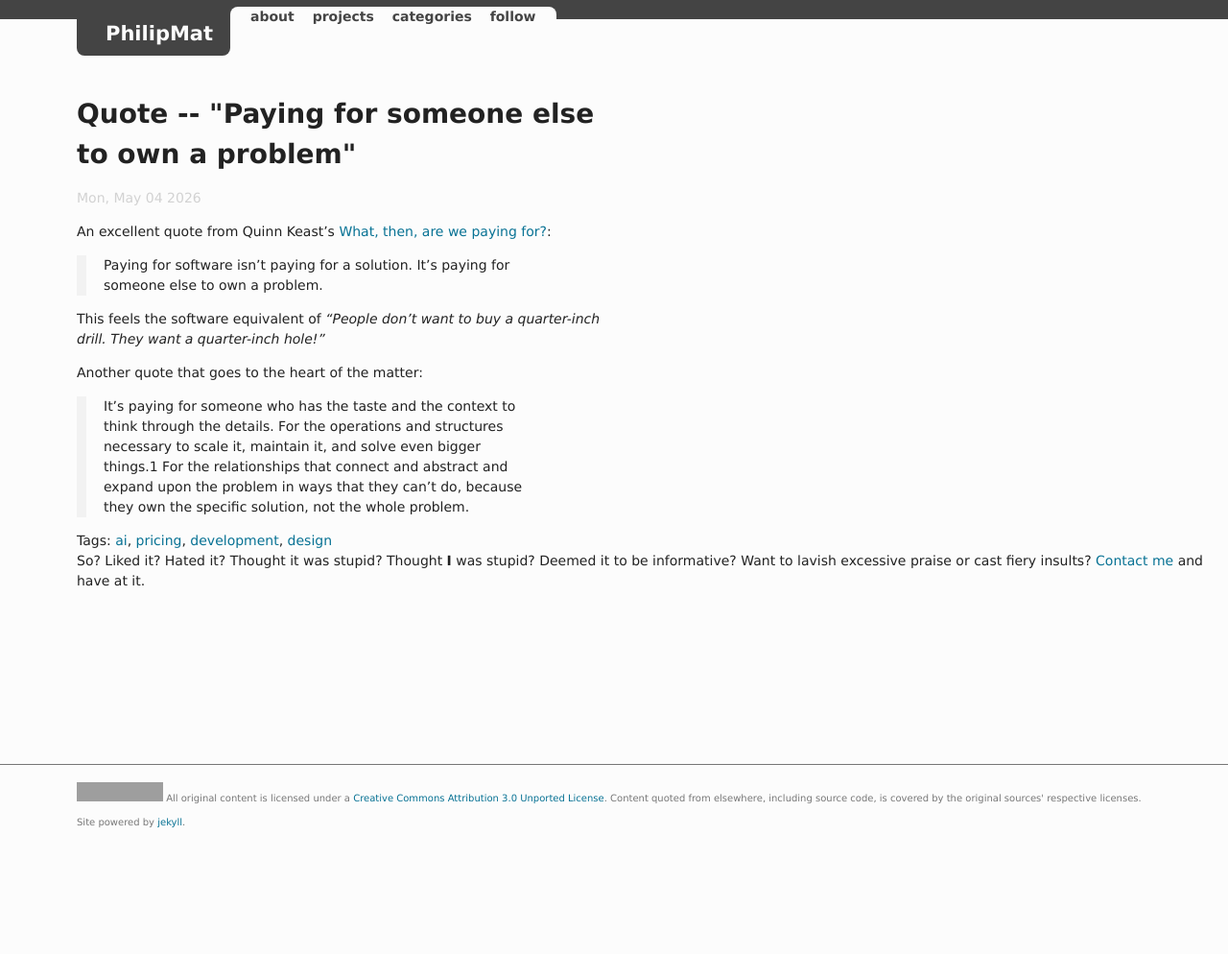
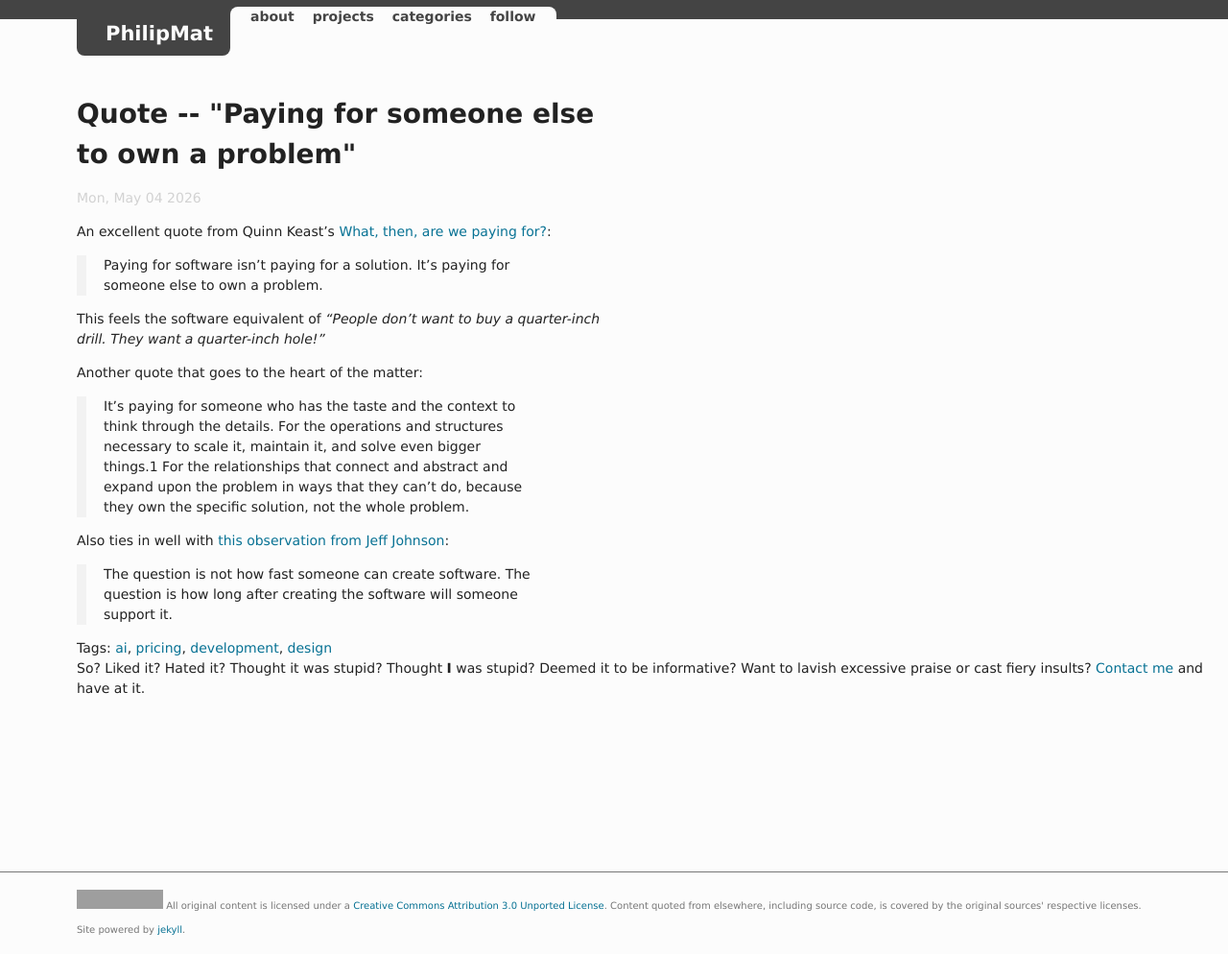
Before and after one commit to philipmat/philipmat.github.io, a Jekyll site: the page built from _posts/2026-05-04-paying-for-someone-else-to-own-a-problem.md, in a window 1280 px wide. Shown: the whole page at 96% size. Built offline with Jekyll 4.4.1, drawn with Linux system fonts in a browser that asks for light colours; before the commit the page ends 900 px from its top, so only the background shows below that; grey boxes are pictures that could not be loaded.

Commit message:
Add quote on software ownership and support

```diff
--- a/_posts/2026-05-04-paying-for-someone-else-to-own-a-problem.md
+++ b/_posts/2026-05-04-paying-for-someone-else-to-own-a-problem.md
@@ -14,3 +14,7 @@ This feels the software equivalent of _"People don’t want to buy a quarter-inc
 Another quote that goes to the heart of the matter:
 
 > It’s paying for someone who has the taste and the context to think through the details. For the operations and structures necessary to scale it, maintain it, and solve even bigger things.1 For the relationships that connect and abstract and expand upon the problem in ways that they can’t do, because they own the specific solution, not the whole problem.
+
+Also ties in well with [this observation from Jeff Johnson](https://mastodon.social/@lapcatsoftware/116467604490642769):
+
+> The question is not how fast someone can create software. The question is how long after creating the software will someone support it.
```
